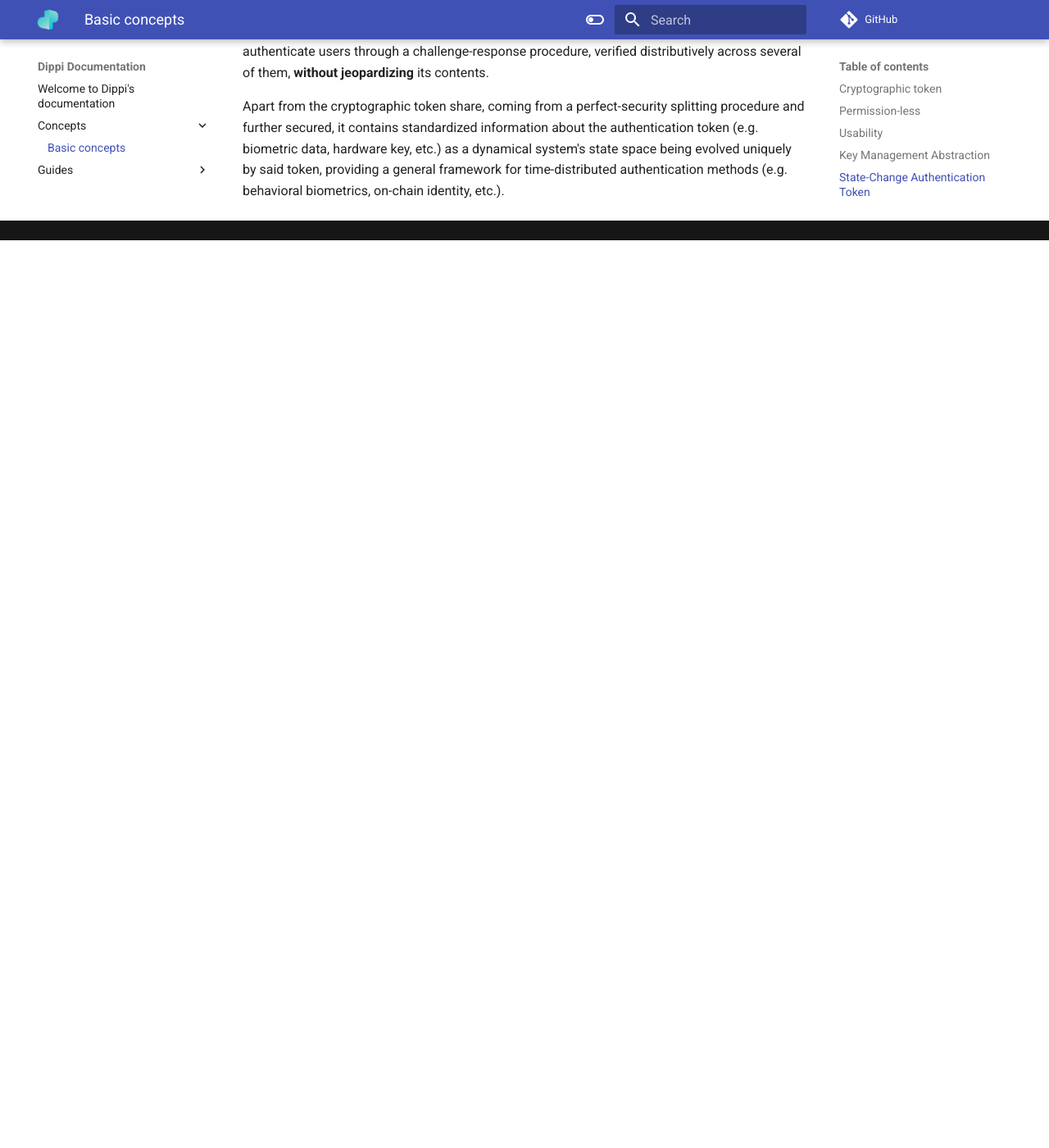
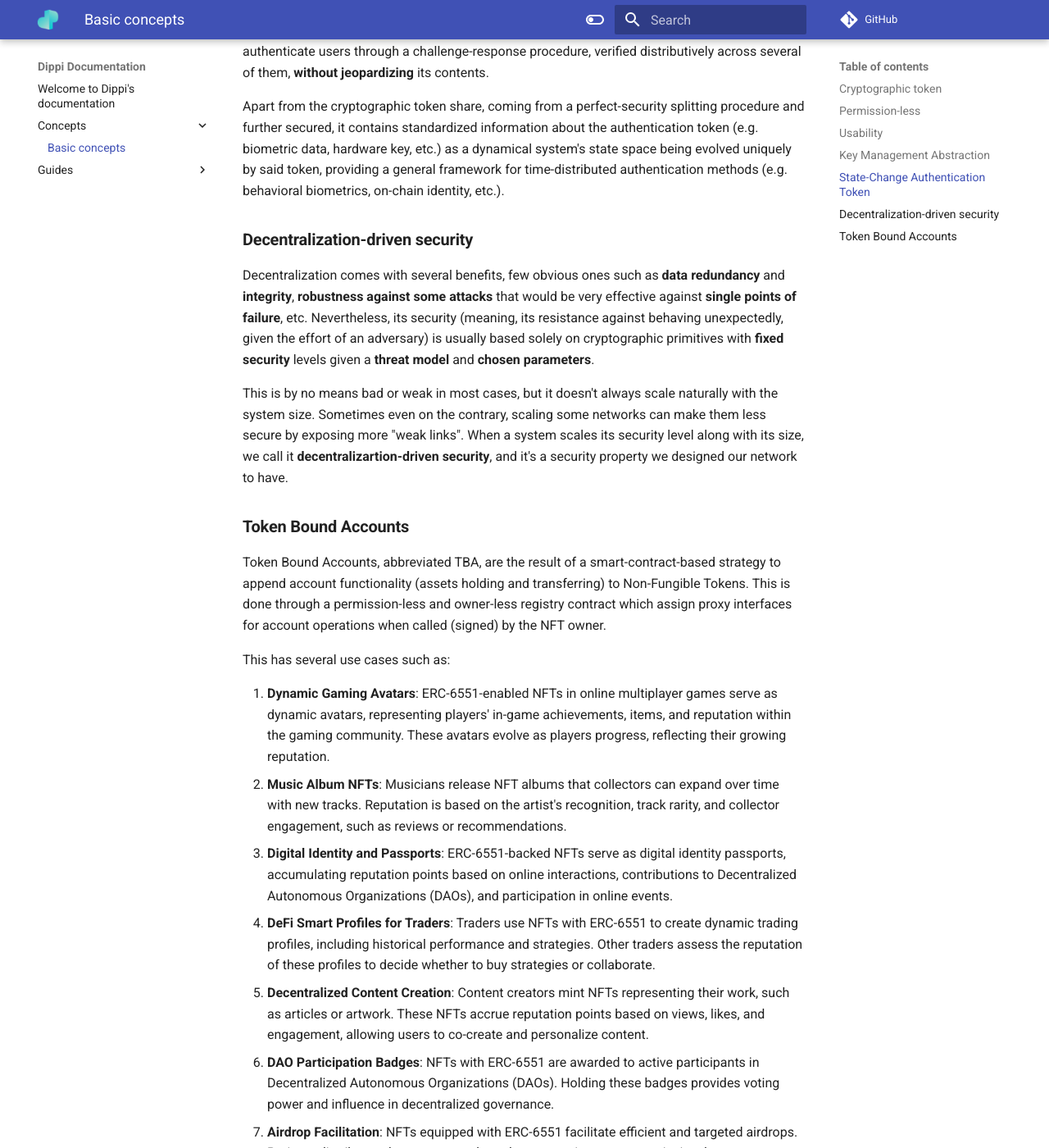
Before and after one commit to slabsxyz/legacy-docs, an MkDocs documentation site: the page built from docs/concepts/overview.md, in a window 1280 px wide and 1400 px high, scrolled down 1564 px. Shown: the whole window at 82% size. Built offline with MkDocs 1.6.1 and Material for MkDocs 9.7.7, drawn with Linux system fonts in a browser that asks for light colours; before the commit the page ends 1857 px from its top, so only the background shows below that; some of the changed text lies outside the part shown.

Commit message:
added further concepts, including TBA use cases

```diff
--- a/docs/concepts/overview.md
+++ b/docs/concepts/overview.md
@@ -28,3 +28,25 @@ We abstract key management operations like private key storage and retrieval by
 Our own **cryptographic data-structure** in charge of holding **shares of cryptographic tokens** to be secured along with enough **authentication information** for observers (our network nodes) to authenticate users through a challenge-response procedure, verified distributively across several of them, **without jeopardizing** its contents.
 
 Apart from the cryptographic token share, coming from a perfect-security splitting procedure and further secured, it contains standardized information about the authentication token (e.g. biometric data, hardware key, etc.) as a dynamical system's state space being evolved uniquely by said token, providing a general framework for time-distributed authentication methods (e.g. behavioral biometrics, on-chain identity, etc.).
+
+### **Decentralization-driven security**
+Decentralization comes with several benefits, few obvious ones such as **data redundancy** and **integrity**, **robustness against some attacks** that would be very effective against **single points of failure**, etc. Nevertheless, its security (meaning, its resistance against behaving unexpectedly, given the effort of an adversary) is usually based solely on cryptographic primitives with **fixed security** levels given a **threat model** and **chosen parameters**.
+
+This is by no means bad or weak in most cases, but it doesn't always scale naturally with the system size. Sometimes even on the contrary, scaling some networks can make them less secure by exposing more "weak links". When a system scales its security level along with its size, we call it **decentralizartion-driven security**, and it's a security property we designed our network to have.
+
+### **Token Bound Accounts**
+Token Bound Accounts, abbreviated TBA, are the result of a smart-contract-based strategy to append account functionality (assets holding and transferring) to Non-Fungible Tokens. This is done through a permission-less and owner-less registry contract which assign proxy interfaces for account operations when called (signed) by the NFT owner.
+
+This has several use cases such as:
+
+1. **Dynamic Gaming Avatars**: ERC-6551-enabled NFTs in online multiplayer games serve as dynamic avatars, representing players' in-game achievements, items, and reputation within the gaming community. These avatars evolve as players progress, reflecting their growing reputation.
+2. **Music Album NFTs**: Musicians release NFT albums that collectors can expand over time with new tracks. Reputation is based on the artist's recognition, track rarity, and collector engagement, such as reviews or recommendations.
+3. **Digital Identity and Passports**: ERC-6551-backed NFTs serve as digital identity passports, accumulating reputation points based on online interactions, contributions to Decentralized Autonomous Organizations (DAOs), and participation in online events.
+4. **DeFi Smart Profiles for Traders**: Traders use NFTs with ERC-6551 to create dynamic trading profiles, including historical performance and strategies. Other traders assess the reputation of these profiles to decide whether to buy strategies or collaborate.
+5. **Decentralized Content Creation**: Content creators mint NFTs representing their work, such as articles or artwork. These NFTs accrue reputation points based on views, likes, and engagement, allowing users to co-create and personalize content.
+6. **DAO Participation Badges**: NFTs with ERC-6551 are awarded to active participants in Decentralized Autonomous Organizations (DAOs). Holding these badges provides voting power and influence in decentralized governance.
+7. **Airdrop Facilitation**: NFTs equipped with ERC-6551 facilitate efficient and targeted airdrops. Projects distribute tokens or assets based on reputation or community involvement, ensuring airdrops reach genuinely engaged users.
+8. **Asset-Based Reward Systems**: NFTs with ERC-6551 enable asset-based reward systems for content creators or project contributors. Streaming rewards or revenue shares are sent directly to NFT-backed addresses, simplifying income distribution.
+9. **Interoperable Reputation Scores**: ERC-6551 can be adapted for cross-chain functionality, allowing reputation and assets to flow seamlessly across different blockchain networks.
+10. **Community-Based Governance**: NFTs representing governance tokens use ERC-6551 to enhance community-based decision-making processes. Users with higher reputation scores gain more influential voting power in decentralized governance.
+11. **Trustworthy Identity Verification**: NFT-backed identities with ERC-6551 are used for trust verification across services and platforms, particularly valuable for Know Your Customer (KYC) processes.
```
